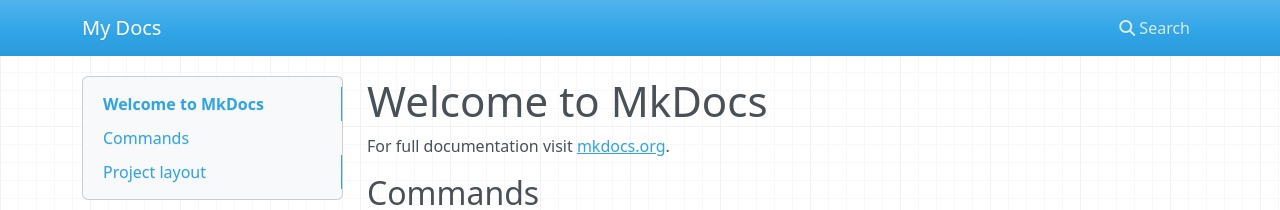
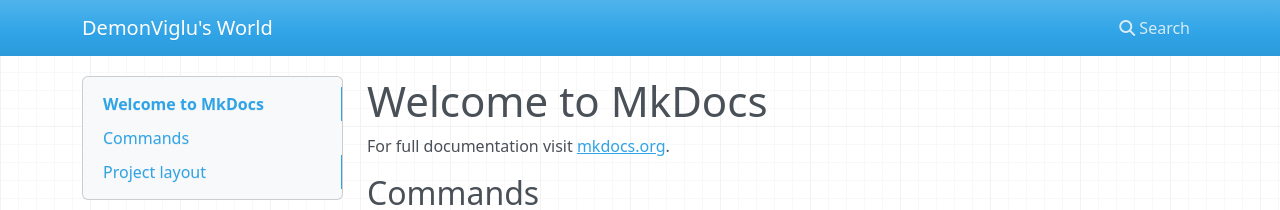
Before and after one commit to DemonViglu/VercelWeb_Demon, an MkDocs documentation site: the page built from docs/index.md, in a window 1280 px wide. Shown: the top 210 px of the page. Built offline with MkDocs 1.6.1, drawn with Linux system fonts in a browser that asks for light colours; nearby versions of some CDN libraries.

Commit message:
add project.json

```diff
--- a/mkdocs.yml
+++ b/mkdocs.yml
@@ -1 +1 @@
-site_name: My Docs
+site_name: DemonViglu's World
```
Also changed, not shown: 1 other file.
